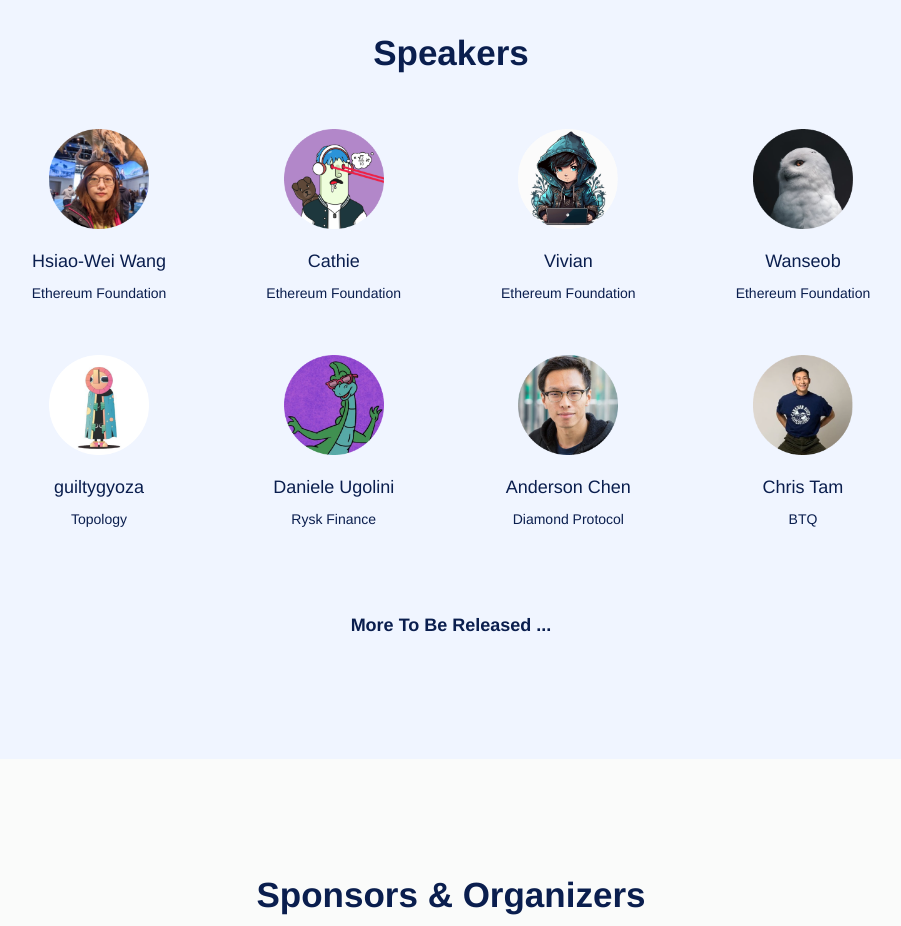
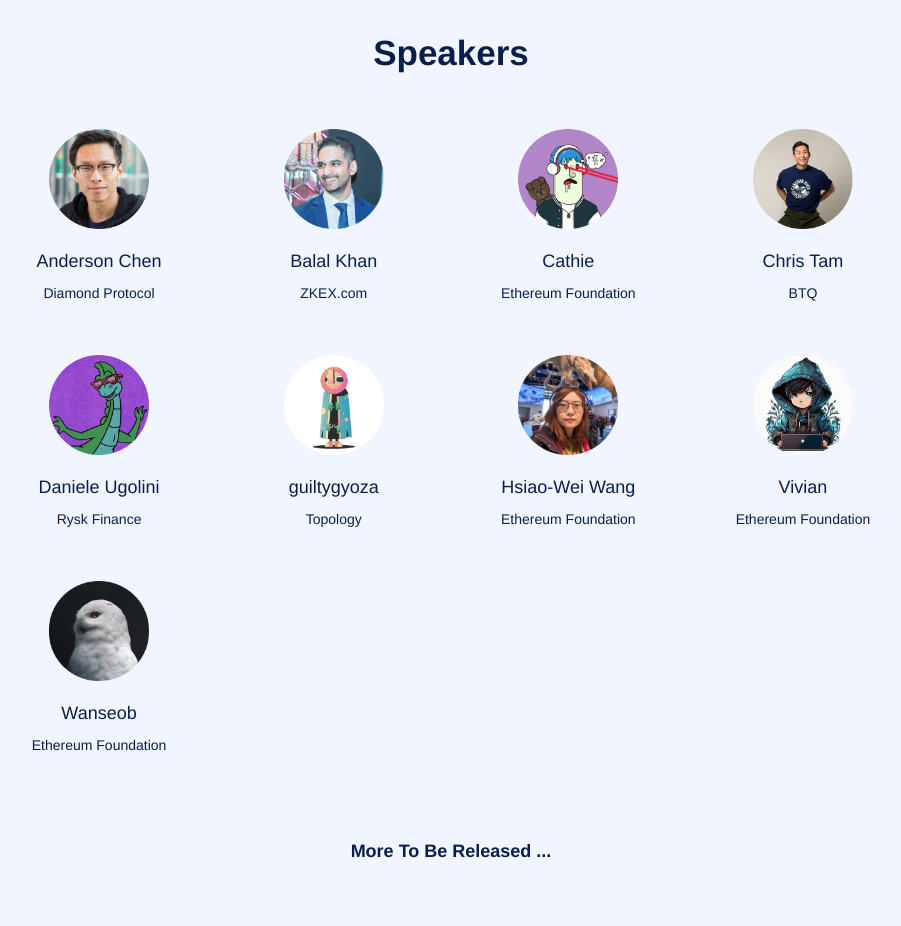
Before and after one commit to ETHTaipei/ETH-Taipei-Website, a Next.js app: page / in a window 1280 px wide. Shown: the part 3560-4486 px from the top of the page, without its empty margins (189-1090 px from the left). Built offline with nearby package versions, Linux system fonts and the light colour scheme; no server answers.

Commit message:
feat: add and reorder speakers

```diff
--- a/public/constant/speakers.ts
+++ b/public/constant/speakers.ts
@@ -3,7 +3,7 @@ import { StaticImageData } from "next/image";
 import hsiaoWeiWang from "@/public/images/Hsiao-WeiWang.png";
 import vivian from "@/public/images/vivian.png";
 import wanseob from "@/public/images/wanseob.png";
-import balaKhan from "@/public/images/balaKhan.png";
+import balalKhan from "@/public/images/balalKhan.png";
 import chrisTam from "@/public/images/chrisTam.png";
 import anderson from "@/public/images/anderson.png";
 import danieleUgolini from "@/public/images/danieleUgolini.png";
@@ -17,14 +17,15 @@ type SpeakerProps = {
 };
 
 const speakers: SpeakerProps[] = [
+  { name: "Anderson Chen", company: "Diamond Protocol", src: anderson },
+  { name: "Balal Khan", company: "ZKEX.com", src: balalKhan },
+  { name: "Cathie", company: "Ethereum Foundation", src: cathie },
+  { name: "Chris Tam", company: "BTQ", src: chrisTam },
+  { name: "Daniele Ugolini", company: "Rysk Finance", src: danieleUgolini },
+  { name: "guiltygyoza", company: "Topology", src: guiltygyoza },
   { name: "Hsiao-Wei Wang", company: "Ethereum Foundation", src: hsiaoWeiWang },
-  { name: "Cathie", company: "Ethereum Foundation", src: cathie },
   { name: "Vivian", company: "Ethereum Foundation", src: vivian },
   { name: "Wanseob", company: "Ethereum Foundation", src: wanseob },
-  { name: "guiltygyoza", company: "Topology", src: guiltygyoza },
-  { name: "Daniele Ugolini", company: "Rysk Finance", src: danieleUgolini },
-  { name: "Anderson Chen", company: "Diamond Protocol", src: anderson },
-  { name: "Chris Tam", company: "BTQ", src: chrisTam },
 ];
 
 export default speakers;
```
